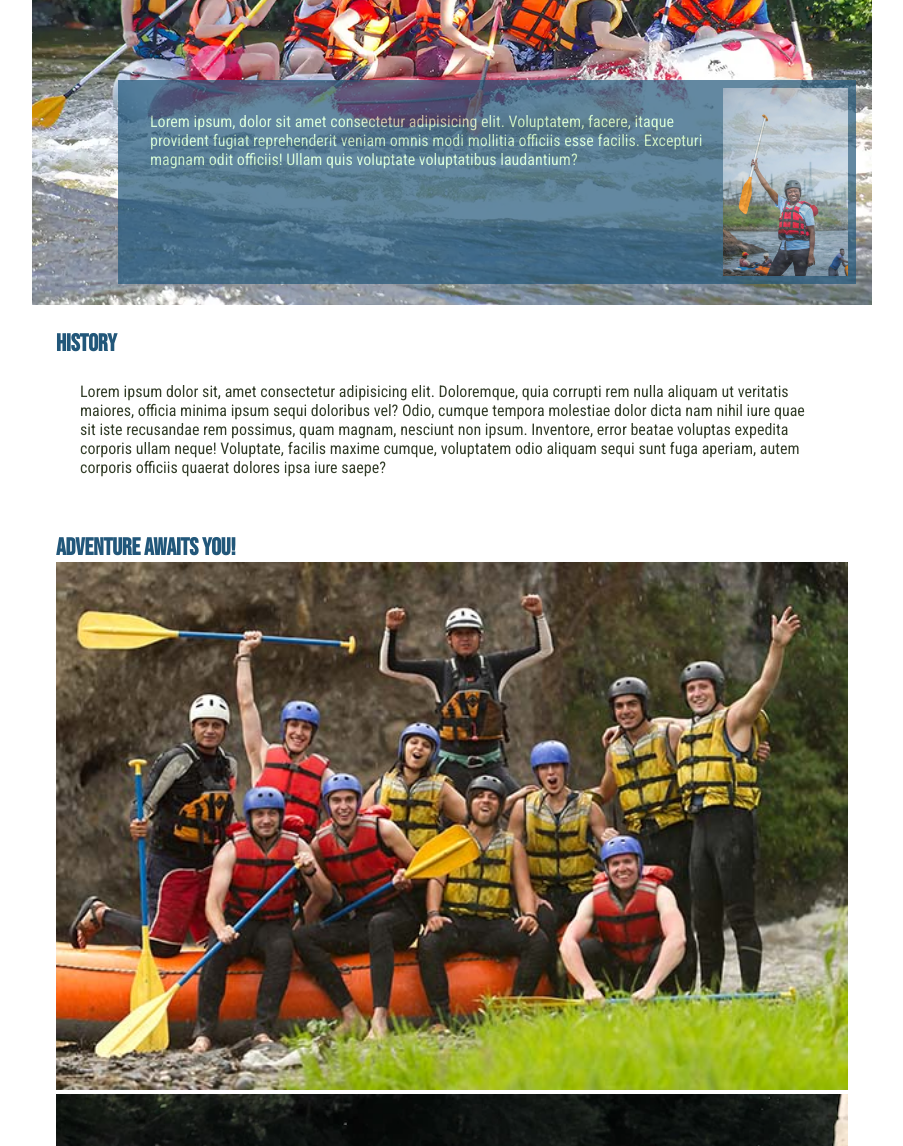
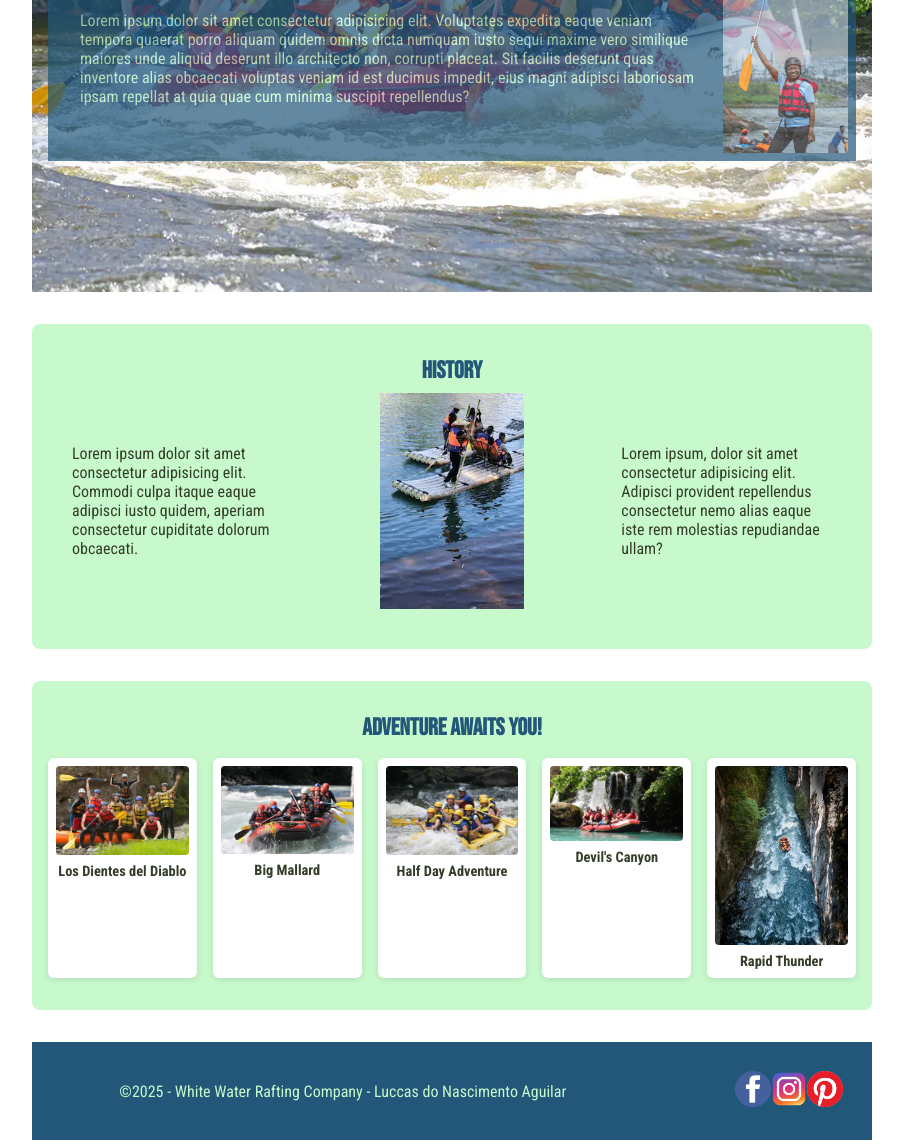
Before and after one commit to luccasaguilar/wdd130, a plain HTML site: page wwr/about.html in a window 1280 px wide. Shown: the part 446-1592 px from the top of the page, without its empty margins (188-1091 px from the left). Drawn offline with Linux system fonts and the light colour scheme.

Commit message:
css grid and flex added

```diff
--- a/wwr/about.html
+++ b/wwr/about.html
@@ -14,9 +14,11 @@
     </head>
     <body>
         <header>
-            <img src="images/z-wwr-crossedoars.png" alt="Rafting Company Logo">
+            <div class="logo">
+                <img src="images/z-wwr-crossedoars.png" alt="Rafting Company Logo">
+            </div>
             <nav>
-                <a href="index.html">Index</a>
+                <a href="index.html">Home</a>
                 <a href="about.html">About Us</a>
                 <a href="trips.html">Trips</a>
                 <a href="contact.html">Contact Us</a>
@@ -29,27 +31,50 @@
                 <article>
                     <img src="images/pexels-workman-18518084.webp" alt="...">
                     <p>
-                        Lorem ipsum, dolor sit amet consectetur adipisicing elit. Voluptatem, facere, itaque provident fugiat reprehenderit veniam omnis modi mollitia officiis esse facilis. Excepturi magnam odit officiis! Ullam quis voluptate voluptatibus laudantium?
+                        Lorem ipsum dolor sit amet consectetur adipisicing elit. Voluptates expedita eaque veniam tempora quaerat porro aliquam quidem omnis dicta numquam iusto sequi maxime vero similique maiores unde aliquid deserunt illo architecto non, corrupti placeat. Sit facilis deserunt quas inventore alias obcaecati voluptas veniam id est ducimus impedit, eius magni adipisci laboriosam ipsam repellat at quia quae cum minima suscipit repellendus?
                     </p>
                 </article>
             </div>
-            <section>
+            <section class="history">
                 <h2>History</h2>
-                <p>Lorem ipsum dolor sit, amet consectetur adipisicing elit. Doloremque, quia corrupti rem nulla aliquam ut veritatis maiores, officia minima ipsum sequi doloribus vel? Odio, cumque tempora molestiae dolor dicta nam nihil iure quae sit iste recusandae rem possimus, quam magnam, nesciunt non ipsum. Inventore, error beatae voluptas expedita corporis ullam neque! Voluptate, facilis maxime cumque, voluptatem odio aliquam sequi sunt fuga aperiam, autem corporis officiis quaerat dolores ipsa iure saepe?</p>
+                <div class="history-grid">
+                    <p>Lorem ipsum dolor sit amet consectetur adipisicing elit. Commodi culpa itaque eaque adipisci iusto quidem, aperiam consectetur cupiditate dolorum obcaecati.</p>
+                    <div class="history-grid-img">
+                        <img src="images/history.webp" alt="History Image">
+                    </div>
+                    <p>Lorem ipsum, dolor sit amet consectetur adipisicing elit. Adipisci provident repellendus consectetur nemo alias eaque iste rem molestias repudiandae ullam?</p>
+                </div>
             </section>
-            <section>
+            <section class="adventure">
                 <h2>Adventure Awaits You!</h2>
-                <img src="images/rafting59_600.jpg" alt="...">
-                <img src="images/rafting-293542_1280.webp" alt="...">
-                <img src="images/rafting-421132_1280.webp" alt="...">
-                <img src="images/rafting-1125213_1280.webp" alt="...">
-                <img src="images/rafting-4353428_1280.webp" alt="...">
+                <div class="gallery">
+                    <figure>
+                        <img src="images/rafting59_600.jpg" alt="Los Dientes del Diablo">
+                        <figcaption>Los Dientes del Diablo</figcaption>
+                    </figure>
+                    <figure>
+                        <img src="images/rafting-293542_1280.webp" alt="Big Mallard">
+                        <figcaption>Big Mallard</figcaption>
+                    </figure>
+                    <figure>
+                        <img src="images/rafting-421132_1280.webp" alt="Half Day Adventure">
+                        <figcaption>Half Day Adventure</figcaption>
+                    </figure>
+                    <figure>
+                        <img src="images/rafting-1125213_1280.webp" alt="Devil's Canyon">
+                        <figcaption>Devil's Canyon</figcaption>
+                    </figure>
+                    <figure>
+                        <img src="images/rafting-4353428_1280.webp" alt="Rapid Thunder">
+                        <figcaption>Rapid Thunder</figcaption>
+                    </figure>
+                </div>
             </section>
         </main>
         <footer>
-            <p>
-                &copy;2025 - White Water Rafting Company - Luccas do Nascimento Aguilar
-            </p>
+            <div class="company">
+                <p>&copy;2025 - White Water Rafting Company - Luccas do Nascimento Aguilar</p>
+            </div>
             <nav class="socialmedia">
                 <a href="https://facebook.com" target="_blank"><img src="images/834722_facebook_icon.png" alt="Facebook"></a>
                 <a href="https://instagram.com" target="_blank"><img src="images/6929237_instagram_icon.png" alt="Instagram"></a>
--- a/wwr/styles/rafting.css
+++ b/wwr/styles/rafting.css
@@ -18,7 +18,35 @@ body {
     color: var(--accent1-color);
 }
 
-header, main, footer {
+header {
+    display: grid;
+    grid-template-columns: 1fr 2fr;
+    justify-content:space-evenly;
+    align-items: center;
+    background-color: var(--primary-color);
+    height: 150px;
+}
+
+.logo {
+    display: flex;
+    justify-content: center;
+}
+
+header nav {
+    display: flex;
+    gap: 1rem;
+    justify-content:space-around;
+    align-items: center;
+}
+
+header nav a {
+    padding: 0.5rem 1rem;
+    text-decoration: none;
+    font-weight: bold;
+    color: var(--accent2-color);
+}
+
+header, main, footer, .history, .adventure {
     width: 840px;
     margin: 0 auto;
 }
@@ -39,12 +67,20 @@ nav, p, section, article {
 
 .hero {
     position: relative;
+    border-radius: 8px;
+    margin-top: 2rem;
 }
 
 .hero img {
     display: block;
     width: 100%;
     height: auto;
+}
+
+
+.hero article img {
+    float: right;
+    width: 125px;
 }
 
 h1 {
@@ -60,18 +96,110 @@ h1 {
 
 article {
     position: absolute;
-    top: 315px;
-    left: 70px;
+    display: flex;
+    justify-content:space-around;
+    flex-direction: row-reverse;
+    align-items: center;
+    top: 205px;
     background-color: var(--primary-color);
     opacity: 0.7;
     color: var(--accent2-color);
 }
 
-.hero article img {
-    float: right;
-    width: 125px;
+.history {
+    text-align: center;
+    background-color: var(--accent2-color);
+    padding: 2rem 1rem;
+    border-radius: 8px;
+    margin-top: 2rem;
 }
 
-section img {
+.history-grid {
+    display: grid;
+    grid-template-columns: 1fr 1fr 1fr;
+    gap: 1rem;
+    align-items: center;
+    justify-content:space-around;
+    text-align: left;
+}
+
+.history-grid-img {
+    display: flex;
+    justify-content: center;
+}
+
+
+.history-grid img {
     width: 100%;
+    max-width: 160px;
+    padding: 8px;
 }
+
+.adventure {
+    padding: 2rem 1rem;
+    text-align: center;
+    background-color: var(--accent2-color);
+    border-radius: 8px;
+    margin-top: 2rem;
+}
+
+.gallery {
+    display: flex;
+    justify-content: space-between;
+    flex-wrap: wrap;
+    gap: 1rem;
+    margin-top: 1rem;
+}
+
+.gallery figure {
+    flex: 1 1 calc(20% - 1rem);
+    max-width: 180px;
+    background-color: #fff;
+    border-radius: 6px;
+    overflow: hidden;
+    padding: 0.5rem;
+    box-shadow: 0 2px 6px rgba(0, 0, 0, 0.1);
+}
+
+.gallery img {
+    width: 100%;
+    height: auto;
+    border-radius: 4px;
+    display: block;
+}
+
+.gallery figcaption {
+    margin-top: 0.5rem;
+    font-size: 0.9rem;
+    color: var(--accent1-color);
+    font-weight: bold;
+}
+
+footer {
+    display: grid;
+    grid-template-columns: 2fr 1fr;
+    justify-content: space-between;
+    align-items: center;
+    padding: 5px;
+    background-color: var(--primary-color);
+    color: var(--accent2-color);
+    margin-top: 2rem;
+    flex-wrap: wrap;
+}
+
+.company {
+    display: flex;
+    align-items: center;
+    justify-content: flex-end;
+}
+
+footer .socialmedia {
+    display: flex;
+    align-items: center;
+    justify-content: flex-end;
+}
+
+footer .socialmedia img {
+    width: 36px;
+    height: 36px;
+}
```
Also changed, not shown: wwr/images/history.webp (added).
